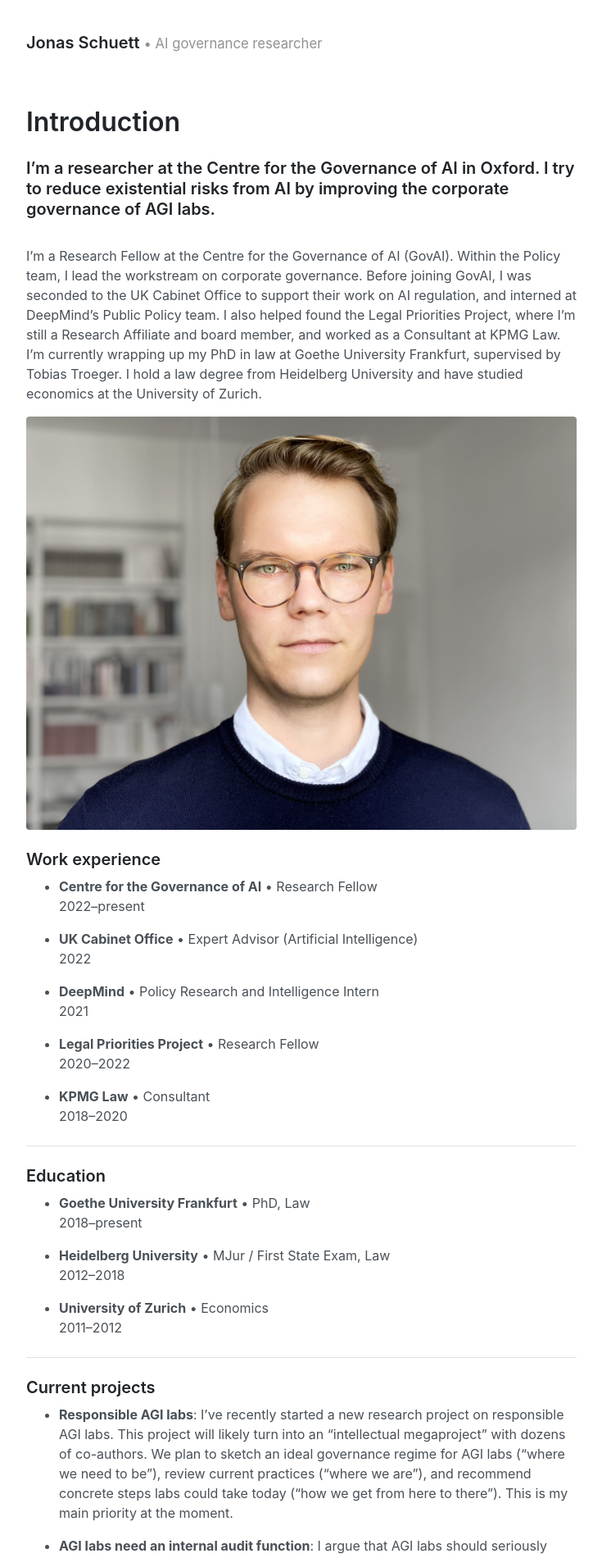
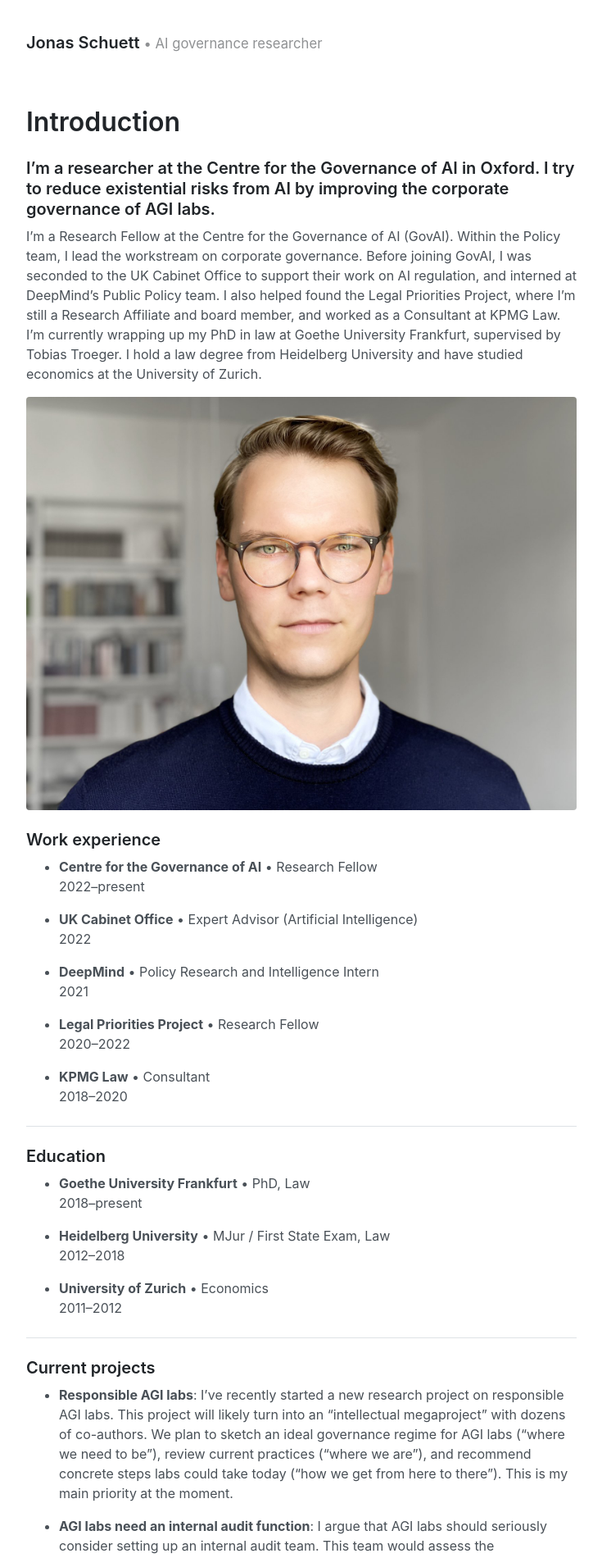
Before and after one commit to jonasschuett/jonasschuett.github.io, a Jekyll site: the page built from _posts/2020-04-04-introduction.md, in a window 1280 px wide. Shown: the top 1900 px of the page at 82% size, without its empty margins (272-1007 px from the left). Built offline with Jekyll 4.4.1, drawn with Linux system fonts in a browser that asks for light colours.

```diff
--- a/_posts/2020-04-04-introduction.md
+++ b/_posts/2020-04-04-introduction.md
@@ -5,7 +5,7 @@ title:
 
 ### I'm a researcher at the Centre for the Governance of AI in Oxford. I try to reduce existential risks from AI by improving the corporate governance of AGI labs.
 
-<br>I'm a Research Fellow at the Centre for the Governance of AI (GovAI). Within the Policy team, I lead the workstream on corporate governance. Before joining GovAI, I was seconded to the UK Cabinet Office to support their work on AI regulation, and interned at DeepMind’s Public Policy team. I also helped found the Legal Priorities Project, where I'm still a Research Affiliate and board member, and worked as a Consultant at KPMG Law. I'm currently wrapping up my PhD in law at Goethe University Frankfurt, supervised by Tobias Troeger. I hold a law degree from Heidelberg University and have studied economics at the University of Zurich.
+I'm a Research Fellow at the Centre for the Governance of AI (GovAI). Within the Policy team, I lead the workstream on corporate governance. Before joining GovAI, I was seconded to the UK Cabinet Office to support their work on AI regulation, and interned at DeepMind’s Public Policy team. I also helped found the Legal Priorities Project, where I'm still a Research Affiliate and board member, and worked as a Consultant at KPMG Law. I'm currently wrapping up my PhD in law at Goethe University Frankfurt, supervised by Tobias Troeger. I hold a law degree from Heidelberg University and have studied economics at the University of Zurich.
 
 ![Jonas Schuett](/jonasschuett.jpg "Jonas Schuett")
 
```
